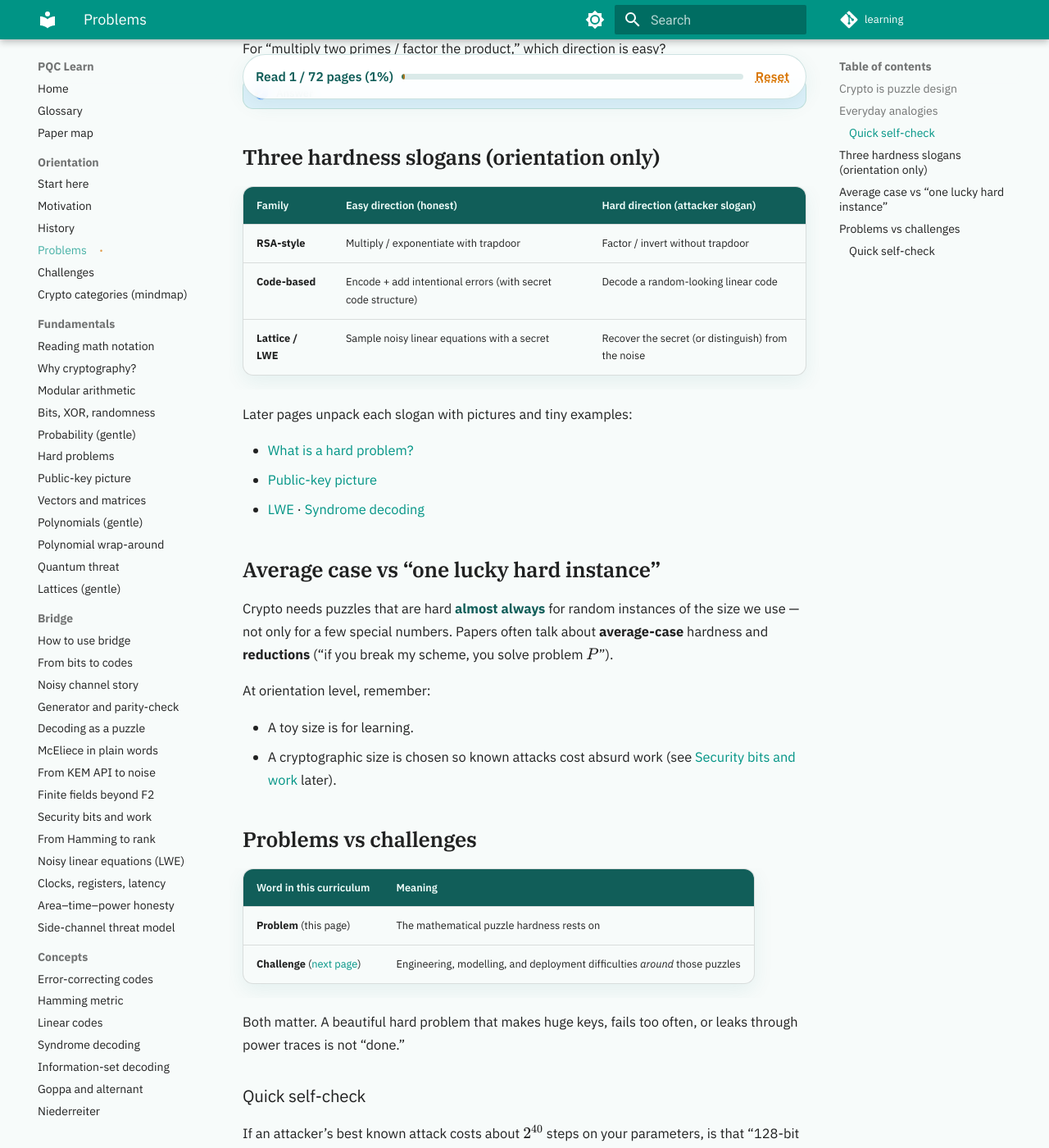
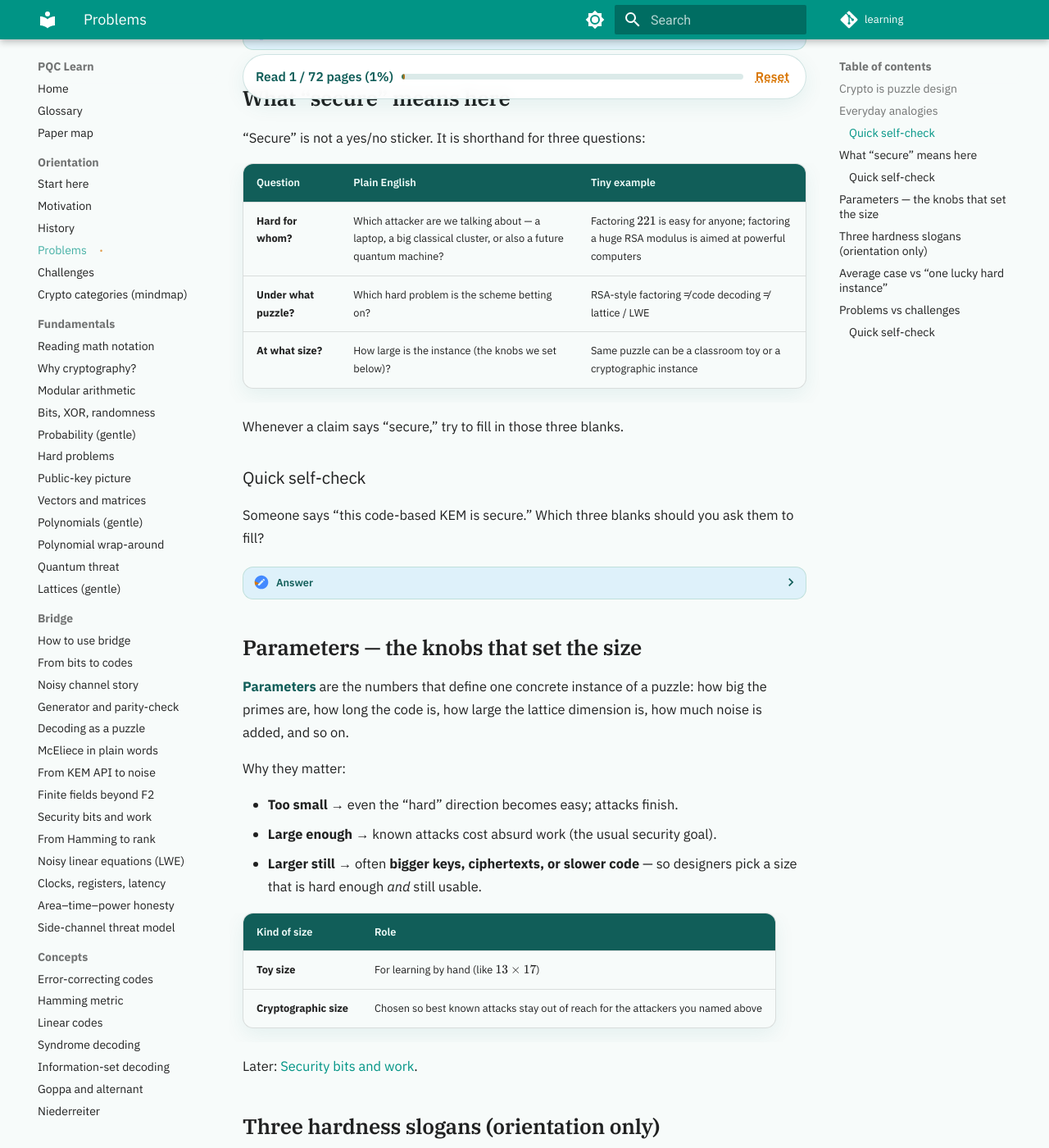
Before and after one commit to Post-Quantum-Cryptography-PQC/learning, an MkDocs documentation site: the page built from docs/orientation/problems.md, in a window 1280 px wide and 1400 px high, scrolled down 1306 px. Shown: the whole window at 82% size. Built offline with MkDocs 1.6.1 and Material for MkDocs 9.7.7, drawn with Linux system fonts in a browser that asks for light colours; comment, search, counter and statistics services are not loaded; some of the changed text lies outside the part shown.

Commit message:
sync from pqc-learning-public@961c041

```diff
--- a/docs/orientation/problems.md
+++ b/docs/orientation/problems.md
@@ -6,8 +6,8 @@
 **Learning goals.** After this page you can:
 
 - Explain “easy forward, hard backward”
-- Explain why parameters matter
-- Explain that “secure” always means “hard for whom, under what puzzle, at what size”
+- Explain what **parameters** are and why they matter
+- Break the word “secure” into **whom**, **which puzzle**, and **what size**
 - Name RSA vs code vs lattice hardness at slogan level
 
 ## Crypto is puzzle design
@@ -18,8 +18,6 @@ Public-key cryptography is not magic ink. It is a **puzzle**:
 - believed **hard** if you do not.
 
 Honest parties use the easy direction. Attackers are stuck with the hard direction — at the sizes we choose.
-
-**Study tip:** every time someone says “secure,” ask: “hard for whom, under what puzzle, at what size?”
 
 ## Everyday analogies
 
@@ -39,6 +37,42 @@ For “multiply two primes / factor the product,” which direction is easy?
 Multiplying is easy; factoring is the hard direction (at cryptographic sizes).
 </details>
 
+## What “secure” means here
+
+“Secure” is not a yes/no sticker. It is shorthand for three questions:
+
+| Question | Plain English | Tiny example |
+|----------|---------------|--------------|
+| **Hard for whom?** | Which attacker are we talking about — a laptop, a big classical cluster, or also a future quantum machine? | Factoring $221$ is easy for anyone; factoring a huge RSA modulus is aimed at powerful computers |
+| **Under what puzzle?** | Which hard problem is the scheme betting on? | RSA-style factoring ≠ code decoding ≠ lattice / LWE |
+| **At what size?** | How large is the instance (the knobs we set below)? | Same puzzle can be a classroom toy or a cryptographic instance |
+
+Whenever a claim says “secure,” try to fill in those three blanks.
+
+### Quick self-check
+
+Someone says “this code-based KEM is secure.” Which three blanks should you ask them to fill?
+<details><summary>Answer</summary>
+Hard for <em>whom</em>, under <em>which puzzle</em> (here: decoding-style hardness), at <em>what size / parameters</em>.
+</details>
+
+## Parameters — the knobs that set the size
+
+**Parameters** are the numbers that define one concrete instance of a puzzle: how big the primes are, how long the code is, how large the lattice dimension is, how much noise is added, and so on.
+
+Why they matter:
+
+- **Too small** → even the “hard” direction becomes easy; attacks finish.
+- **Large enough** → known attacks cost absurd work (the usual security goal).
+- **Larger still** → often **bigger keys, ciphertexts, or slower code** — so designers pick a size that is hard enough *and* still usable.
+
+| Kind of size | Role |
+|--------------|------|
+| **Toy size** | For learning by hand (like $13\times 17$) |
+| **Cryptographic size** | Chosen so best known attacks stay out of reach for the attackers you named above |
+
+Later: [Security bits and work](../bridge/security-bits-and-work.md).
+
 ## Three hardness slogans (orientation only)
 
 | Family | Easy direction (honest) | Hard direction (attacker slogan) |
@@ -55,12 +89,9 @@ Later pages unpack each slogan with pictures and tiny examples:
 
 ## Average case vs “one lucky hard instance”
 
-Crypto needs puzzles that are hard **almost always** for random instances of the size we use — not only for a few special numbers. Papers often talk about **average-case** hardness and **reductions** (“if you break my scheme, you solve problem $P$”).
+Crypto needs puzzles that are hard **almost always** for random instances at the parameters we use — not only for a few special numbers. Papers often talk about **average-case** hardness and **reductions** (“if you break my scheme, you solve problem $P$”).
 
-At orientation level, remember:
-
-- A toy size is for learning.
-- A cryptographic size is chosen so known attacks cost absurd work (see [Security bits and work](../bridge/security-bits-and-work.md) later).
+At orientation level: a toy instance teaches the idea; cryptographic parameters are chosen so known attacks cost absurd work for the attackers you care about.
 
 ## Problems vs challenges
 
@@ -75,5 +106,5 @@ Both matter. A beautiful hard problem that makes huge keys, fails too often, or
 
 If an attacker’s best known attack costs about $2^{40}$ steps on your parameters, is that “128-bit security”?
 <details><summary>Answer</summary>
-No — 128-bit security slogans aim near $2^{128}$ work. $2^{40}$ is in feasible territory for well-funded attackers.
+No — 128-bit security slogans aim near $2^{128}$ work. $2^{40}$ is in feasible territory for well-funded attackers. The size / parameters were not large enough for that claim.
 </details>
```
